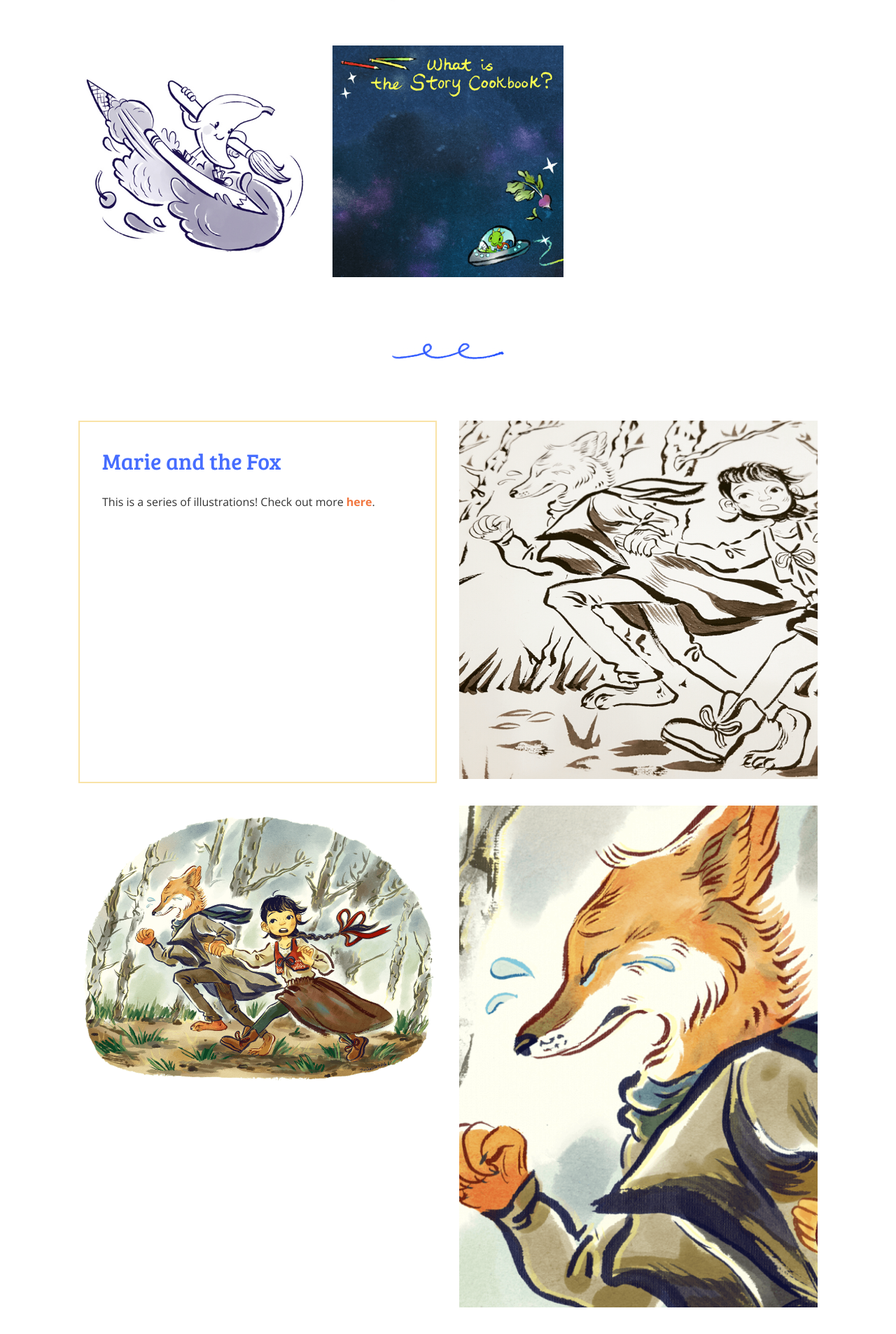
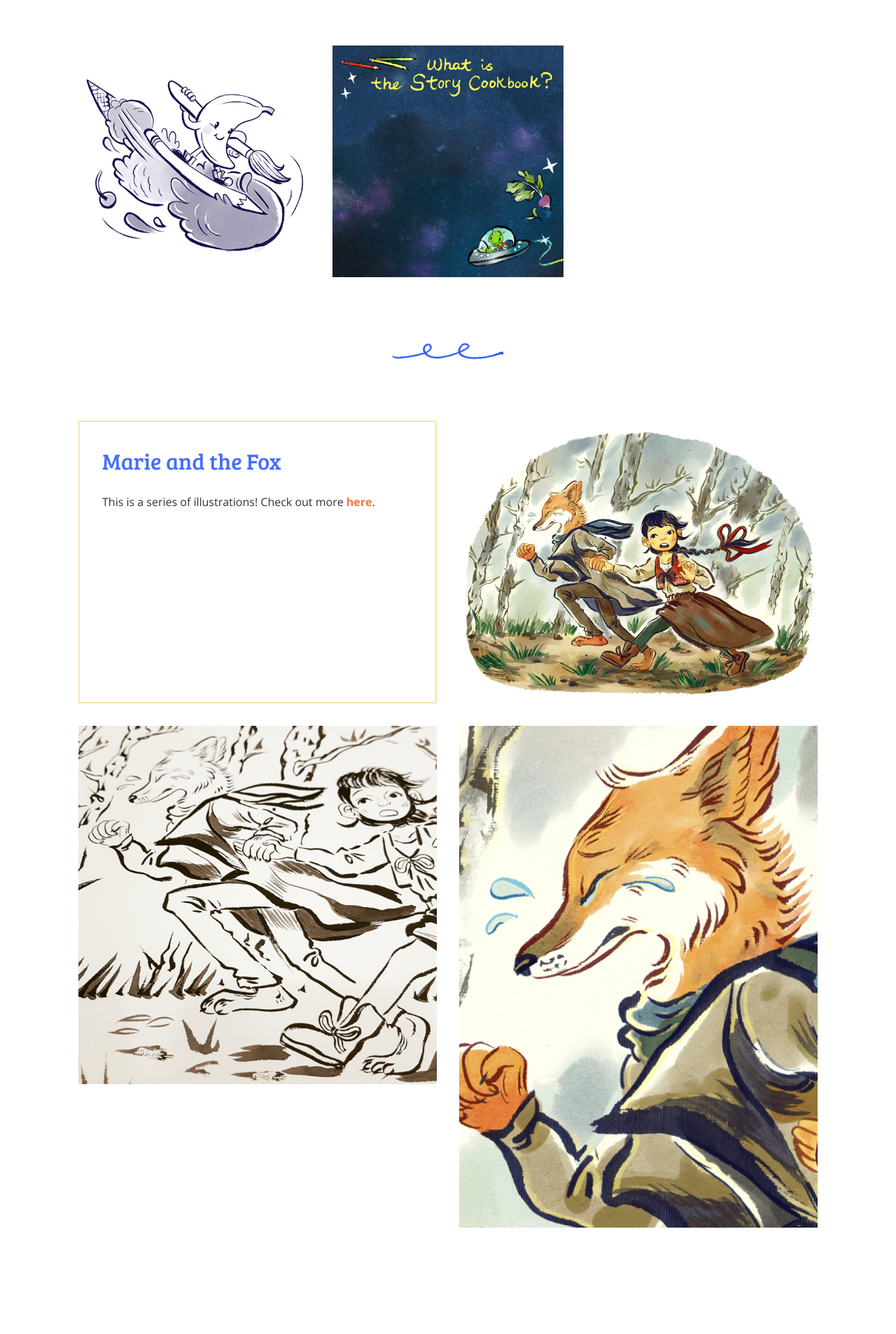
Before and after one commit to flutterdoodle/flutterdoodle.github.io, a Jekyll site: the page built from illustrations.html, in a window 1280 px wide. Shown: the part 913-2819 px from the top of the page at 70% size. Built offline with Jekyll 4.4.1, drawn with Linux system fonts in a browser that asks for light colours; nearby versions of some CDN libraries; after the commit the page ends 2705 px from its top, so only the background shows below that.

Commit message:
Update illustrations.html

```diff
--- a/illustrations.html
+++ b/illustrations.html
@@ -25,11 +25,11 @@ series:
     description: This is a series of illustrations! Check out more <a href='#'>here</a>.
     thirds: false
     images:
+      - thumb: /img/illustrations/cryingfox-s.png
+        full: /img/illustrations/cryingfox-s.png
+        desc: Sample description
       - thumb: /img/illustrations/cryingfoxink.png
         full: /img/illustrations/cryingfoxink.png
-        desc: Sample description
-      - thumb: /img/illustrations/cryingfox-s.png
-        full: /img/illustrations/cryingfox-s.png
       - thumb: /img/illustrations/cryingfox-1.png
         full: /img/illustrations/cryingfox-1.png
 ---
```
